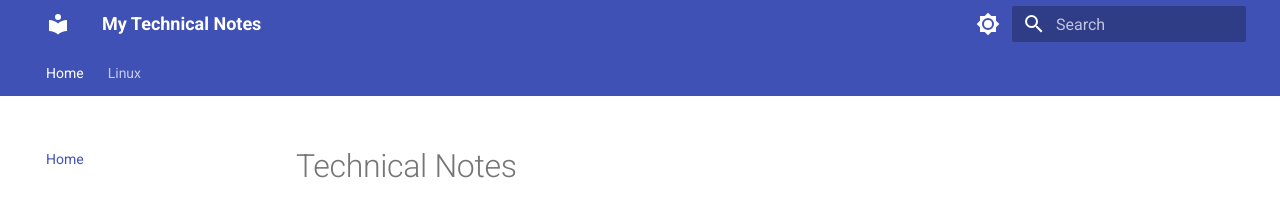
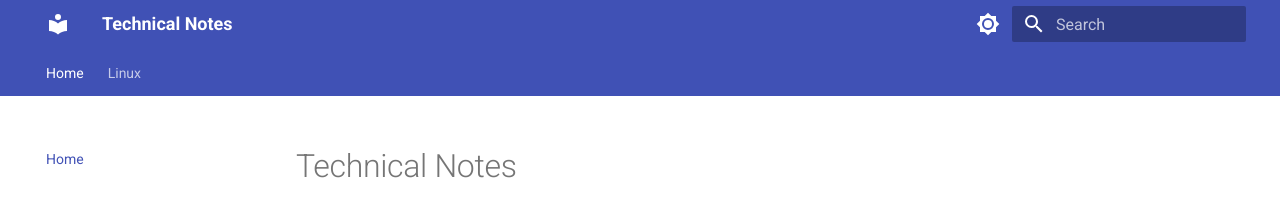
Before and after one commit to minm15/minm15.github.io, an MkDocs documentation site: the page built from docs/index.md, in a window 1280 px wide. Shown: the top 206 px of the page. Built offline with MkDocs 1.6.1 and Material for MkDocs 9.7.7, drawn with Linux system fonts in a browser that asks for light colours.

```diff
--- a/mkdocs.yml
+++ b/mkdocs.yml
@@ -1,4 +1,4 @@
-site_name: My Technical Notes
+site_name: Technical Notes
 site_url: https://minm15.github.io/
 
 theme:
```
